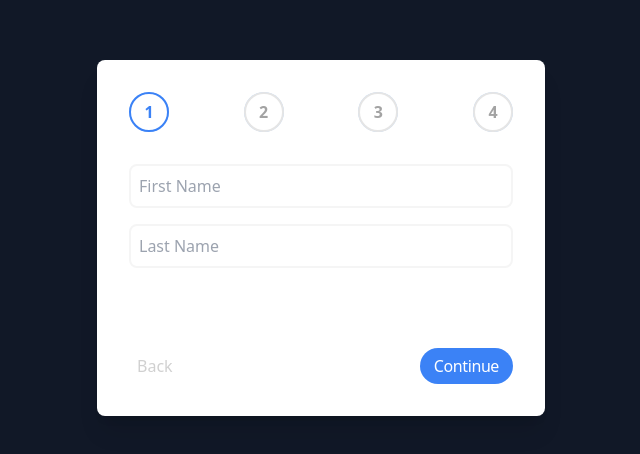
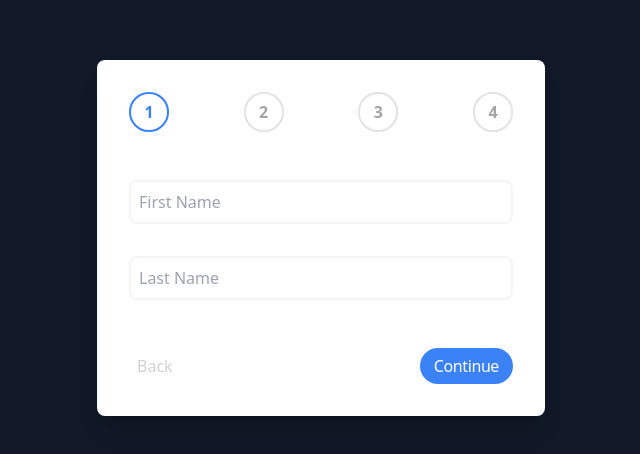
Before and after one commit to JayCodeGitHub/advanced-form, a React (Create React App) app: page / in a window 1280 px wide. Shown: the part 162-616 px from the top of the page, without its empty margins (319-959 px from the left). Built offline with nearby package versions, Linux system fonts and the light colour scheme.

Commit message:
Added simple validation

```diff
--- a/src/components/form.tsx
+++ b/src/components/form.tsx
@@ -1,6 +1,15 @@
 import { useState } from "react";
 import { motion } from "framer-motion";
 import Step from "./step";
+
+const initialError = {
+  firstName: "",
+  lastName: "",
+  phone: "",
+  email: "",
+  budget: "",
+  informations: "",
+};
 
 function Form() {
   let [step, setStep] = useState(1);
@@ -14,14 +23,7 @@ function Form() {
     informations: "",
   });
 
-  const [error, setError] = useState({
-    firstName: "",
-    lastName: "",
-    phone: "",
-    email: "",
-    budget: "",
-    informations: "",
-  });
+  const [error, setError] = useState(initialError);
 
   const stepBack = () => {
     setStep(step < 2 ? step : step - 1);
@@ -29,7 +31,48 @@ function Form() {
   };
 
   const stepContinue = () => {
-    setStep(step > 5 ? step : step + 1);
+    let valid = true;
+    if (step === 1) {
+      if (!form.firstName) {
+        setError({ ...initialError, firstName: "First name is required" });
+        valid = false;
+      } else if (!form.lastName) {
+        setError({ ...initialError, lastName: "Last name is required" });
+        valid = false;
+      }
+    } else if (step === 2) {
+      if (!form.phone) {
+        setError({ ...initialError, phone: "Phone Number is required" });
+        valid = false;
+      } else if (!/^\+\d+\s\d{3}\s\d{3}\s\d{3}$/.test(form.phone)) {
+        setError({
+          ...initialError,
+          phone: "Please use correct formatting. Example: +48 123 456 789",
+        });
+        valid = false;
+      } else if (!form.email) {
+        setError({ ...initialError, email: "Email is required" });
+        valid = false;
+      } else if (
+        !/^[\w-]+(\.[\w-]+)*@([\w-]+\.)+[a-zA-Z]{2,7}$/.test(form.email)
+      ) {
+        setError({
+          ...initialError,
+          email: "Please use correct formatting. Example: example@example.com",
+        });
+        valid = false;
+      }
+    } else if (step === 3) {
+      if (!form.budget) {
+        setError({ ...initialError, budget: "Budget is required" });
+        valid = false;
+      }
+    }
+
+    if (valid) {
+      setStep(step > 5 ? step : step + 1);
+      setError(initialError);
+    }
     console.log("Continue");
   };
 
@@ -66,6 +109,7 @@ function Form() {
       <div className="space-y-2 px-8 flex justify-start flex-col gap-2 h-36">
         {step === 1 ? (
           <>
+            <span>{error.firstName}</span>
             <motion.input
               name="firstName"
               value={form.firstName}
@@ -76,6 +120,7 @@ function Form() {
               onChange={updateField}
               className="border-2 border-neutral-100 w-full rounded-lg p-2"
             />
+            <span>{error.lastName}</span>
             <motion.input
               name="lastName"
               value={form.lastName}
@@ -89,6 +134,7 @@ function Form() {
           </>
         ) : step === 2 ? (
           <>
+            <span>{error.phone}</span>
             <motion.input
               name="phone"
               value={form.phone}
@@ -99,6 +145,7 @@ function Form() {
               onChange={updateField}
               className="border-2 border-neutral-100 w-full rounded-lg p-2"
             />
+            <span>{error.email}</span>
             <motion.input
               name="email"
               value={form.email}
@@ -112,8 +159,12 @@ function Form() {
           </>
         ) : step === 3 ? (
           <>
+            <span>{error.budget}</span>
             <motion.input
               name="budget"
+              type="number"
+              min="0"
+              max="99999"
               value={form.budget}
               placeholder="Estimated budget"
               initial={{ opacity: 0 }}
```
